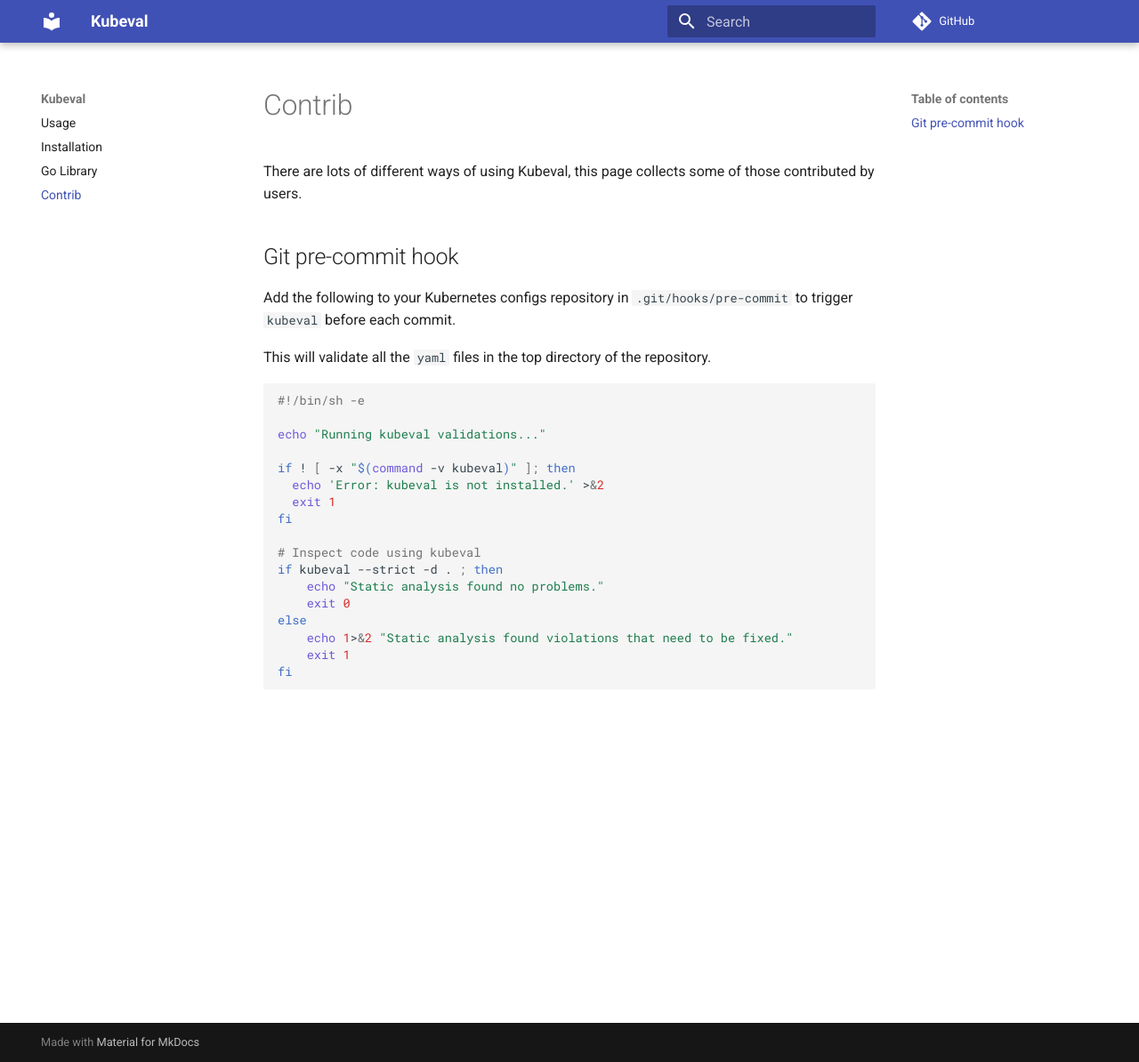
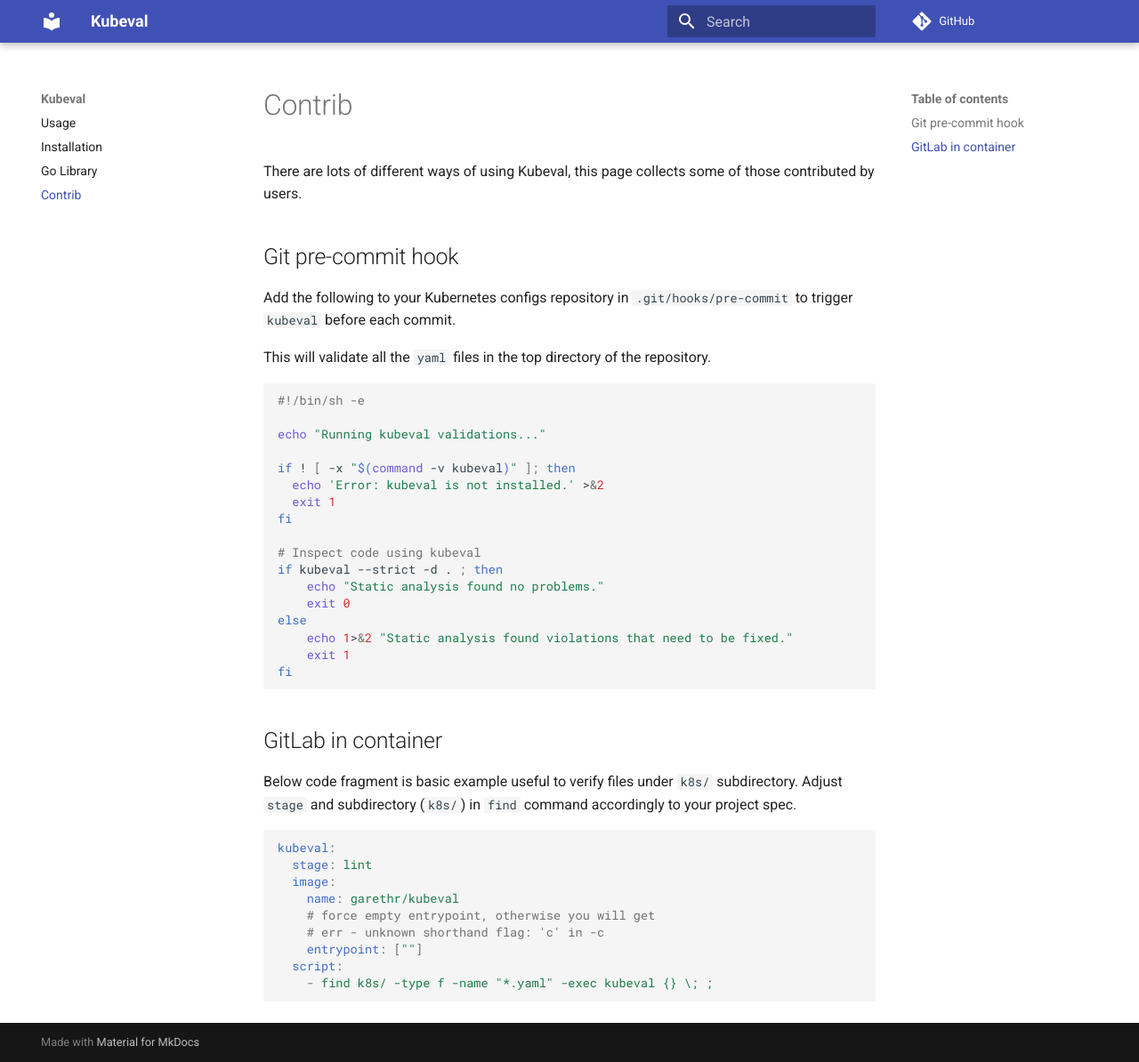
Before and after one commit to instrumenta/kubeval, an MkDocs documentation site: the page built from docs/contrib.md, in a window 1280 px wide and 1194 px high. Shown: the whole window at 89% size. Built offline with MkDocs 1.6.1 and Material for MkDocs 9.7.7, drawn with Linux system fonts in a browser that asks for light colours; comment, search, counter and statistics services are not loaded.

Commit message:
Add GitLab pipeline snippet for containered exec
Use official docker image instead of fetching binary files from GH.
Setting empty entrypoint is needed to mitigate issues such as
* ERR - unknown shorthand flag: 'c' in -c'

````diff
--- a/docs/contrib.md
+++ b/docs/contrib.md
@@ -28,3 +28,20 @@ else
     exit 1
 fi
 ```
+
+## GitLab in container
+
+Below code fragment is basic example useful to verify files under `k8s/` subdirectory.
+Adjust `stage` and subdirectory (`k8s/`) in `find` command accordingly to your project spec.
+
+```yaml
+kubeval:
+  stage: lint
+  image:
+    name: garethr/kubeval
+    # force empty entrypoint, otherwise you will get
+    # err - unknown shorthand flag: 'c' in -c
+    entrypoint: [""]
+  script:
+    - find k8s/ -type f -name "*.yaml" -exec kubeval {} \; ;
+```
````
